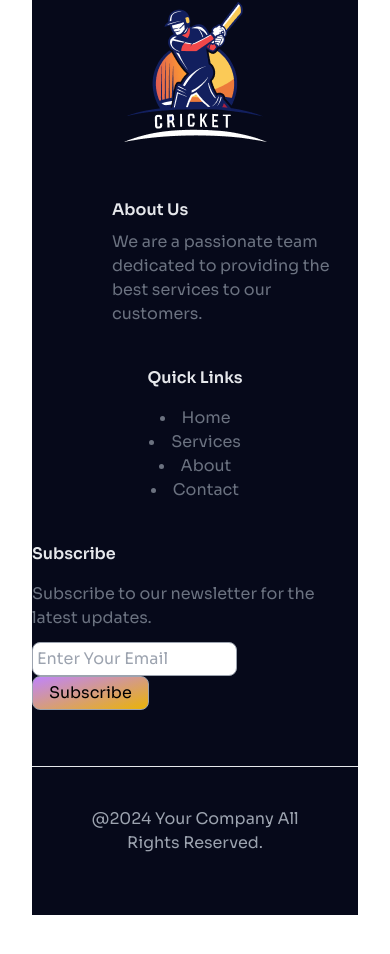
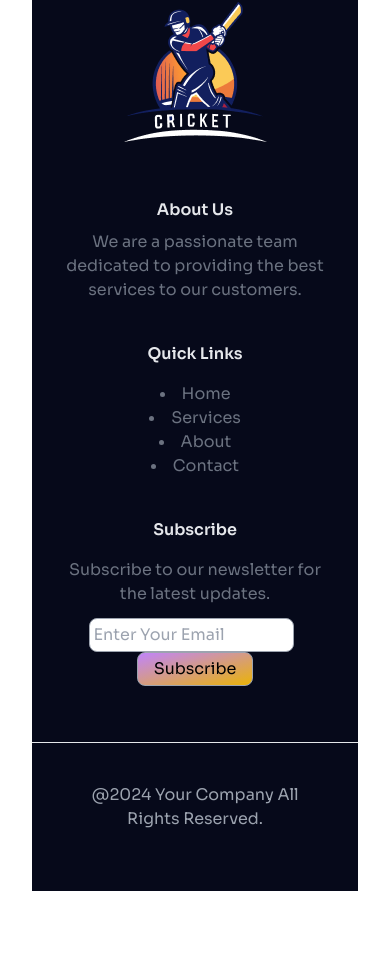
Before and after one commit to Sajnin14/bpl-dream-7, a React (Vite) app: page / in a window 390 px wide. Shown: the part 8556-9510 px from the top of the page. Built offline with nearby package versions, Linux system fonts and the light colour scheme.

Commit message:
responsive in footer done

```diff
--- a/src/components/News.jsx
+++ b/src/components/News.jsx
@@ -19,7 +19,7 @@ const News = () => {
             <div className='bg-[#06091A] pt-20 pb-5 mt-72'>
                 <img src={logoFooter} className='mx-auto mt-32' />
                 <div className='grid grid-cols-1 md:grid-cols-3 gap-10 my-14'>
-                    <div className='text-start pl-20 space-y-2'>
+                    <div className='text-center md:text-start px-7 lg:pl-20 space-y-2'>
                         <h4 className='text-gray-200 font-semibold'>About Us</h4>
                         <p className='text-gray-500'>We are a passionate team dedicated to providing the best services to our customers.</p>
                     </div>
@@ -34,7 +34,7 @@ const News = () => {
                         </ul>
                     </div>
 
-                    <div className='text-start space-y-3 pr-10'>
+                    <div className='text-center md:text-start space-y-3 px-7 lg:pr-10'>
                         <h4 className='text-gray-200 font-semibold mb-4'>Subscribe</h4>
                         <p className='text-gray-500'>Subscribe to our newsletter for the latest updates.</p>
                         <div>
```
Also changed, not shown: 1 other file (tests, documents, lock files or other folders).
